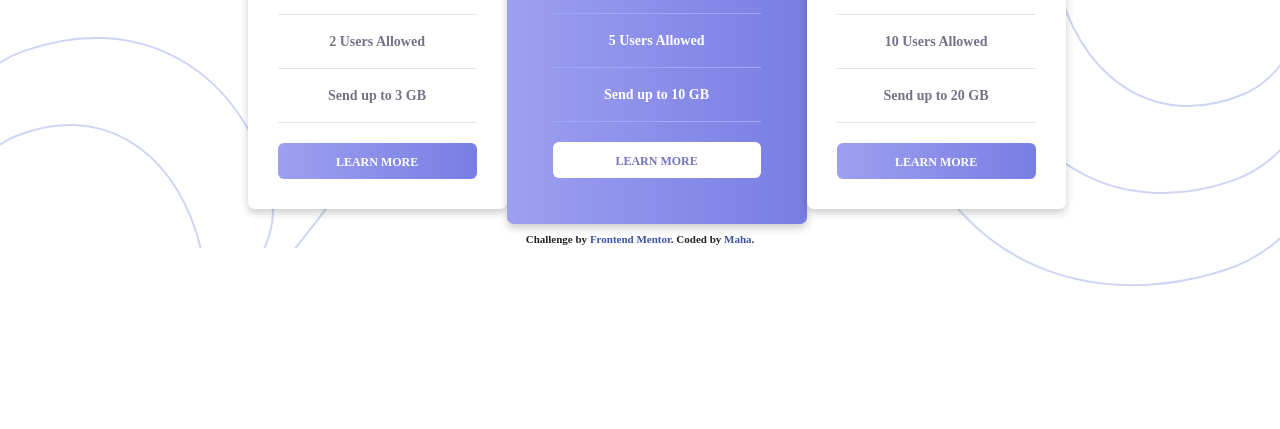
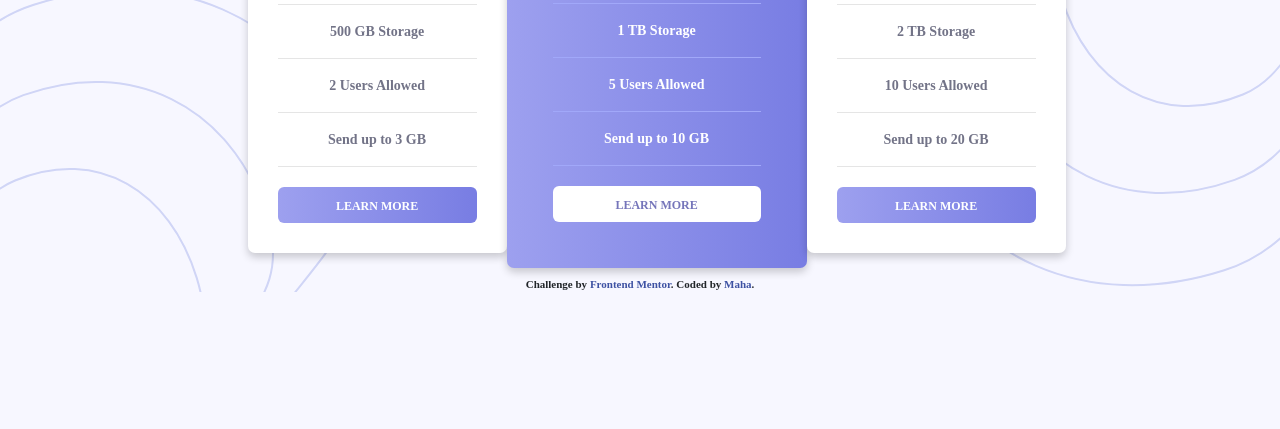
Before and after one commit to mahazz/Pricing-with-toggle, a plain HTML site: page index.html in a window 1280 px wide. Shown: the part 371-800 px from the top of the page. Drawn offline with nearby package versions, Linux system fonts and the light colour scheme.

Commit message:
Update background color and padding

```diff
--- a/style.css
+++ b/style.css
@@ -1,5 +1,6 @@
 body {
   background-image: url("images/bg-top.svg"), url("images/bg-bottom.svg");
+  background-color: #f7f7ff;
   background-position: right top, left bottom;
   background-repeat: no-repeat;
   font-size: 15px;
@@ -31,7 +32,7 @@ a:active {
   text-decoration: none;
 }
 .content {
-  padding-top: 4%;
+  padding-top: 8%;
 }
 .toggle {
   display: flex;
```
